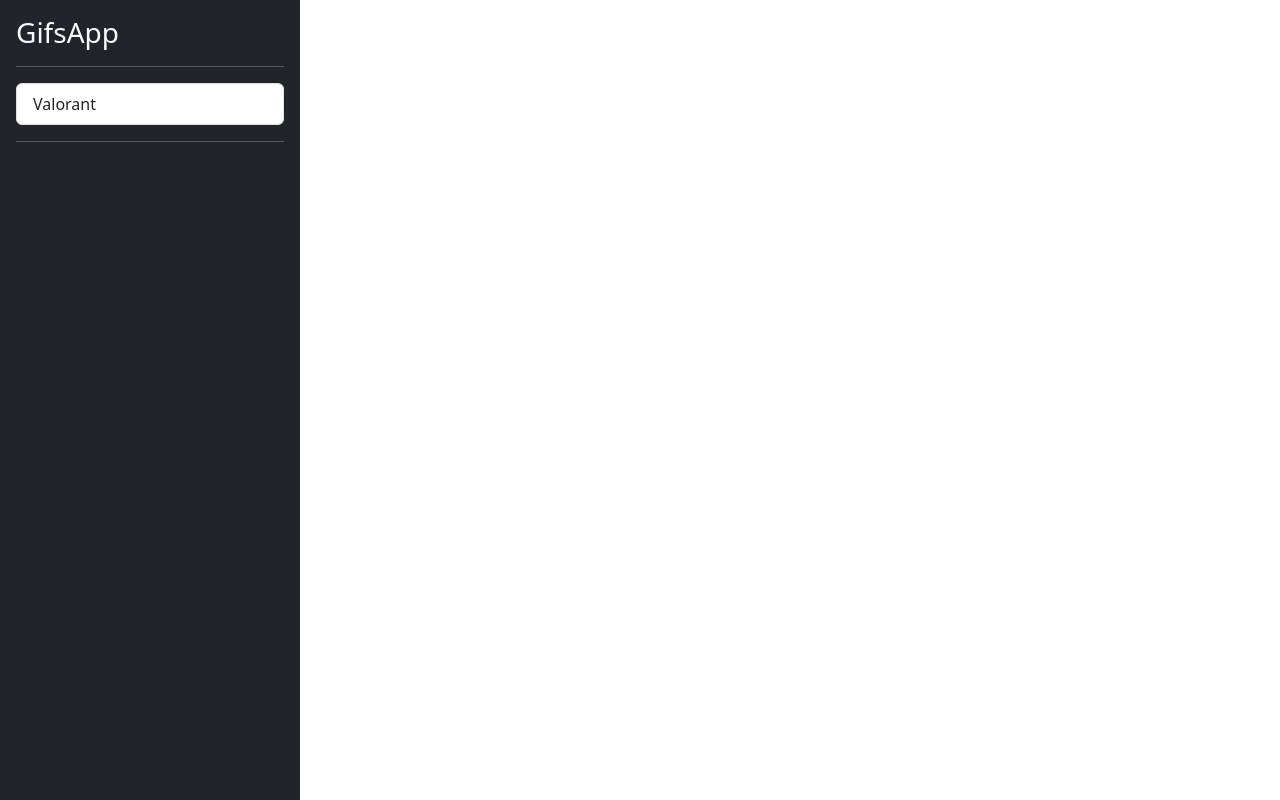
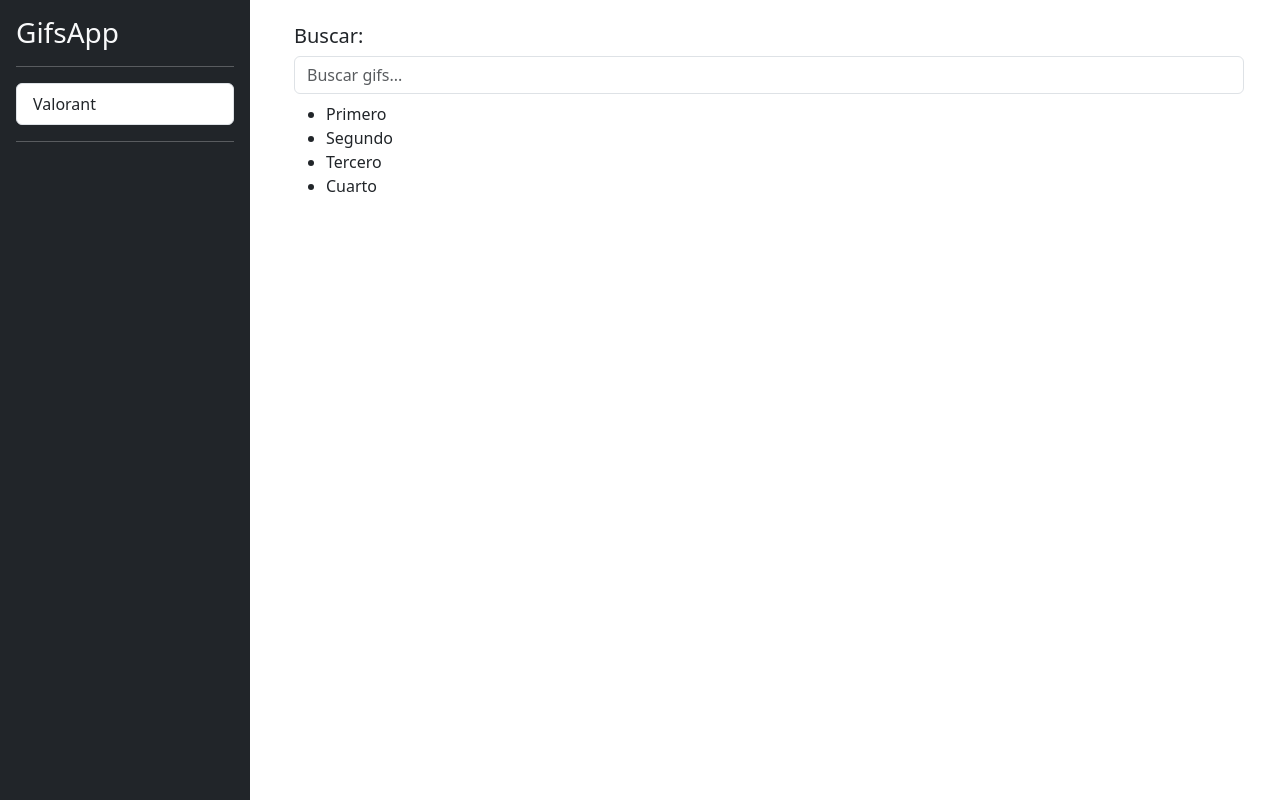
Before and after one commit to PagarciaSima/Angular-Gifs-APP, an Angular app: page / in a window 1280 px wide. Built offline with nearby package versions, Linux system fonts and the light colour scheme.

Commit message:
Diseño gifs component

```diff
--- a/src/app/app.component.html
+++ b/src/app/app.component.html
@@ -3,4 +3,5 @@
   <shared-sidebar></shared-sidebar>
 
   <!-- Home Page -->
+   <gifs-home-page class="flex-fill"></gifs-home-page>
 </div>
--- /dev/null
+++ b/src/app/gifs/components/search-box/card-list/card-list.component.html
@@ -0,0 +1 @@
+<p>card-list works!</p>
--- /dev/null
+++ b/src/app/gifs/components/search-box/search-box.component.ts
@@ -0,0 +1,13 @@
+import { Component } from '@angular/core';
+
+@Component({
+  selector: 'gif-shearch-box',
+  template: `
+    <h5>Buscar:</h5>
+    <input type="text" class="form-control" placeholder="Buscar gifs...">
+  `
+})
+
+export class SearchBoxComponent {
+  constructor() { }
+}
--- /dev/null
+++ b/src/app/gifs/pages/home/home-page.component.html
@@ -0,0 +1,16 @@
+<div class="row p3 m-4">
+  <div class="col-12">
+    <!-- Busqueda -->
+     <gif-shearch-box></gif-shearch-box>
+  </div>
+
+  <div class="col-12 pt-2">
+    <!-- Listado de Gifs -->
+    <ul>
+      <li>Primero</li>
+      <li>Segundo</li>
+      <li>Tercero</li>
+      <li>Cuarto</li>
+    </ul>
+  </div>
+</div>
--- a/src/app/shared/Components/sidebar/sidebar.component.css
+++ b/src/app/shared/Components/sidebar/sidebar.component.css
@@ -1,4 +1,4 @@
 #sidebar {
   height: 100vh;
-  width: 300px;
+  width: 250px;
 }
--- a/src/app/shared/Components/sidebar/sidebar.component.html
+++ b/src/app/shared/Components/sidebar/sidebar.component.html
@@ -1,4 +1,4 @@
-<div class="bg-dark border-right p-3" id="sidebar">
+<div class="bg-dark border-right p-3 me-2" id="sidebar">
   <h3 class="text-light">GifsApp</h3>
   <hr class="text-white">
 
```
Also changed, not shown: src/app/gifs/components/search-box/card-list/card-list.component.ts (added, +10 -0 lines), src/app/gifs/gifs.module.ts (+11 -1 lines), src/app/gifs/pages/home/home-page.component.ts (added, +9 -0 lines), src/app/gifs/components/search-box/card-list/card-list.component.css (added), 1 other file (tests, documents, lock files or other folders).
